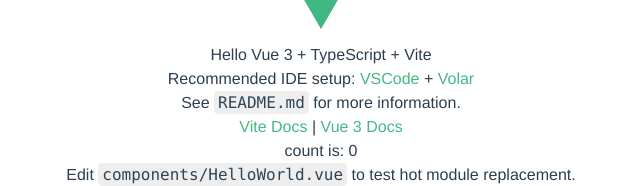
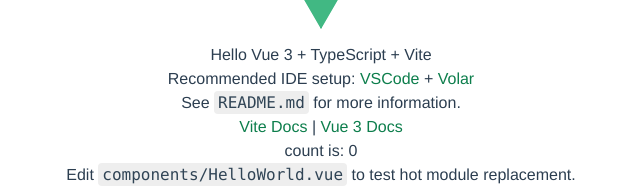
Before and after one commit to khsolah/lighthouse-ci-practice, a Vue app: page / in a window 1280 px wide. Shown: the part 217-403 px from the top of the page, without its empty margins (319-959 px from the left). Built offline with nearby package versions, Linux system fonts and the light colour scheme.

Commit message:
fix: 🐛 lighthouse assertion failure
color-contrast and external-anchors-use-rel-noopener failure for
minScore assertion

```diff
--- a/src/components/HelloWorld.vue
+++ b/src/components/HelloWorld.vue
@@ -11,19 +11,42 @@
 
   <p>
     Recommended IDE setup:
-    <a href="https://code.visualstudio.com/" target="_blank">VSCode</a>
+    <a
+      href="https://code.visualstudio.com/"
+      target="_blank"
+      rel="noreferrer"
+      class="text-[#0d7e4c]"
+      >VSCode</a
+    >
     +
-    <a href="https://github.com/johnsoncodehk/volar" target="_blank">Volar</a>
+    <a
+      href="https://github.com/johnsoncodehk/volar"
+      target="_blank"
+      rel="noreferrer"
+      class="text-[#0d7e4c]"
+      >Volar</a
+    >
   </p>
 
   <p>See <code>README.md</code> for more information.</p>
 
   <p>
-    <a href="https://vitejs.dev/guide/features.html" target="_blank">
+    <a
+      href="https://vitejs.dev/guide/features.html"
+      target="_blank"
+      rel="noreferrer"
+      class="text-[#0d7e4c]"
+    >
       Vite Docs
     </a>
     |
-    <a href="https://v3.vuejs.org/" target="_blank">Vue 3 Docs</a>
+    <a
+      href="https://v3.vuejs.org/"
+      target="_blank"
+      rel="noreferrer"
+      class="text-[#0d7e4c]"
+      >Vue 3 Docs</a
+    >
   </p>
 
   <button type="button" @click="count++">count is: {{ count }}</button>
@@ -34,10 +57,6 @@
 </template>
 
 <style scoped>
-a {
-  color: #42b983;
-}
-
 label {
   margin: 0 0.5em;
   font-weight: bold;
```
